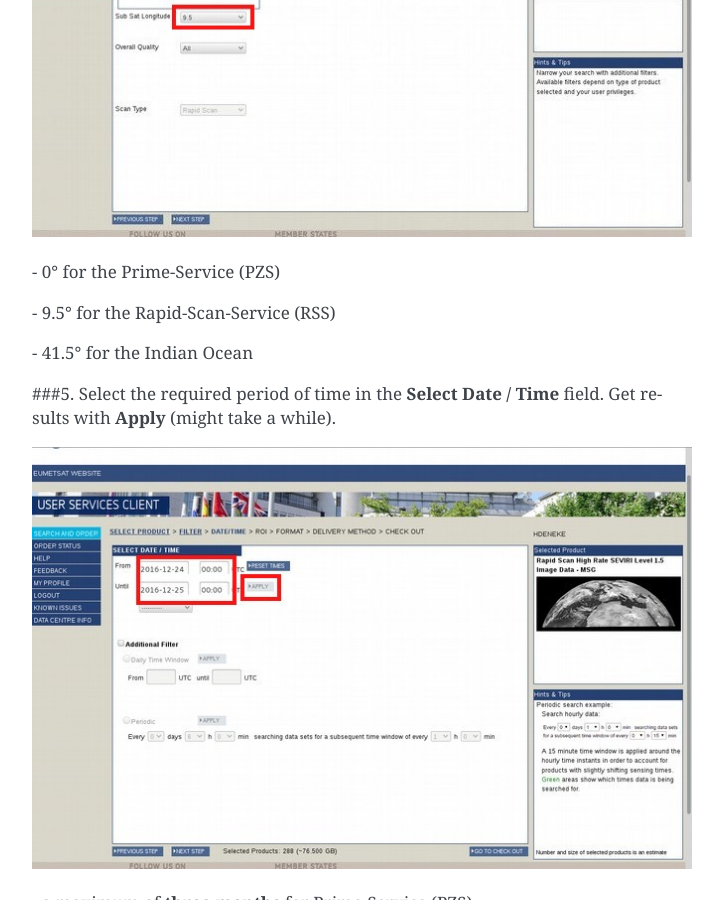
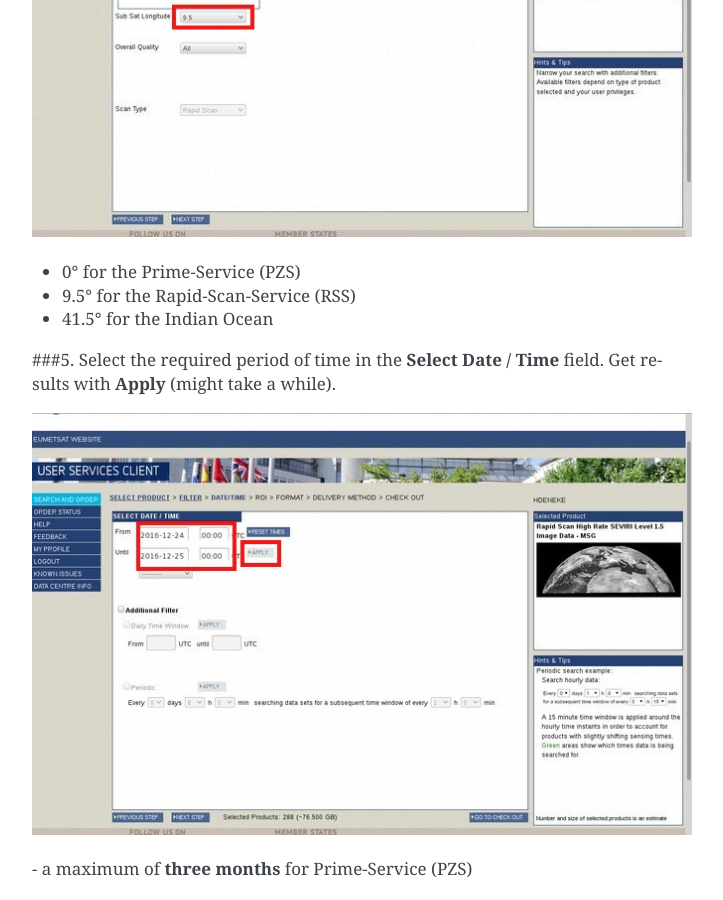
Before and after one commit to nbayer2020/tropos_sat_gap_filling, a Sphinx documentation site: the page built from source/ordering_data.md, in a window 1280 px wide and 900 px high, scrolled down 2158 px. Shown: the whole window, without its empty margins (388-1111 px from the left). Built offline with Sphinx 7.4.7, drawn with Linux system fonts in a browser that asks for light colours.

```diff
--- a/source/ordering_data.md
+++ b/source/ordering_data.md
@@ -29,11 +29,9 @@ password: S3V1R1umarf
 
 ![Image 4](./images/ordering_data_4.png)
 
-\- 0° for the Prime-Service (PZS)
-
-\- 9.5° for the Rapid-Scan-Service (RSS)
-
-\- 41.5° for the Indian Ocean
+* 0° for the Prime-Service (PZS)
+* 9.5° for the Rapid-Scan-Service (RSS)
+* 41.5° for the Indian Ocean
 
 ###5. Select the required period of time in the **Select Date / Time** field. Get results with **Apply** (might take a while).
 
```
